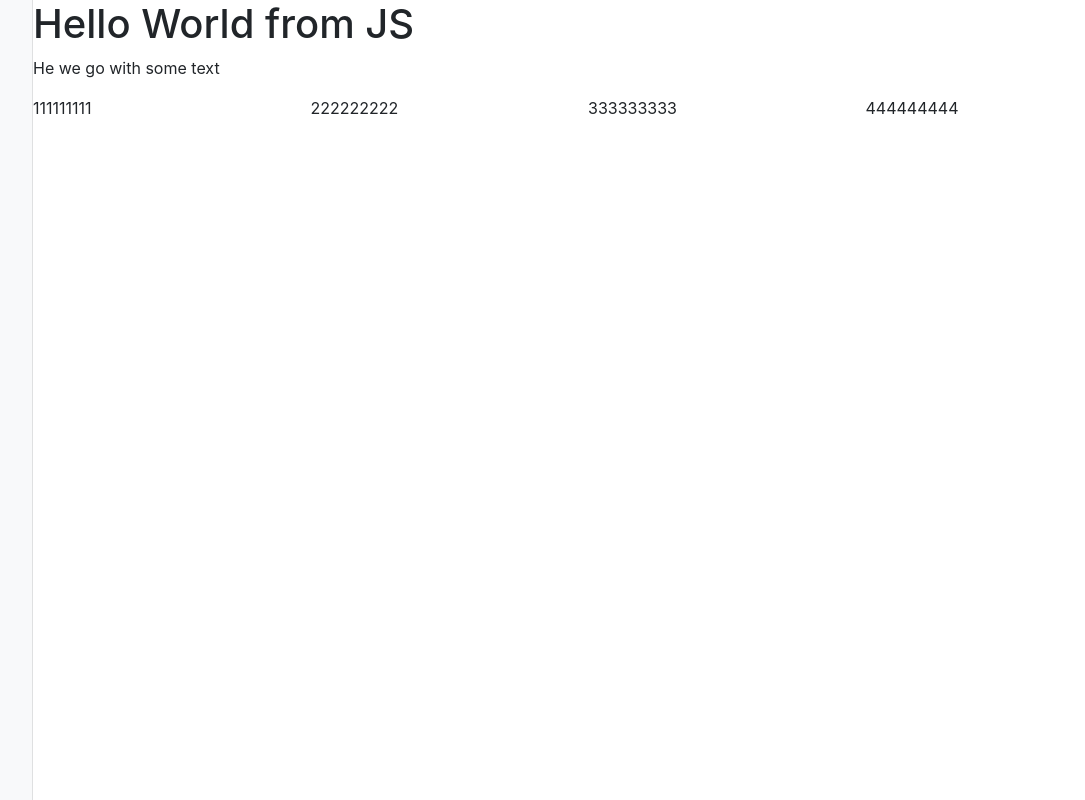
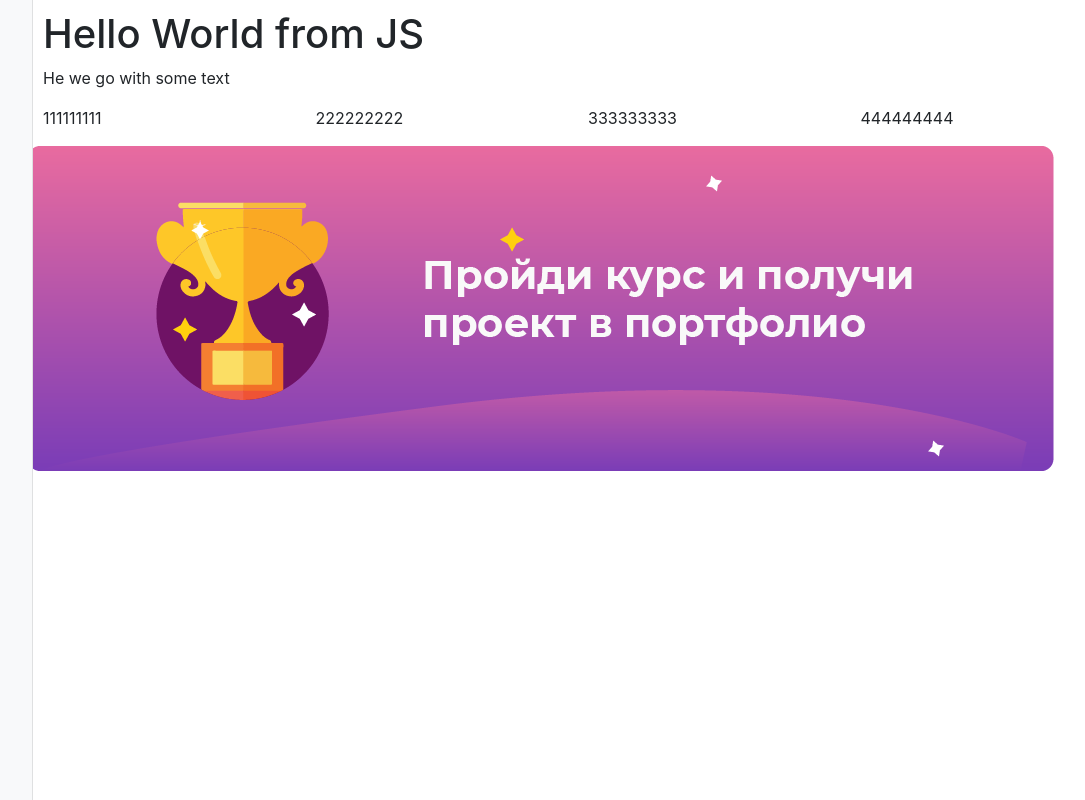
Before and after one commit to Radist-electric/js-constructor, a website built with Parcel: page src/index.html in a window 1280 px wide. Shown: the whole page, without its empty margins (167-1252 px from the left). Built offline with nearby package versions, Linux system fonts and the light colour scheme.

Commit message:
I initialized the project, changed its structure and installed Parcel

```diff
--- a/index.js
+++ b/src/index.js
@@ -8,7 +8,8 @@ const model = [
       '333333333',
       '444444444'
     ]
-  }
+  },
+  {type: 'image', value: './assets/image.png'}
 ]
 
 const $site = document.querySelector('#site')
@@ -20,6 +21,8 @@ model.forEach(block => {
     html = text(block)
   } else if (block.type === 'columns') {
     html = columns(block)
+  } else if (block.type === 'image') {
+    html = image(block)
   }
   $site.insertAdjacentHTML('beforeend', html)
 
@@ -44,17 +47,17 @@ function text(block) {
   `
 }
 function columns(block) {
-  let html = ''
-  block.value.forEach(item => {
-    html+= `
-    <div class="col-sm">
-      <p>${item}</p>
-    </div>
-    `
-  })
+  const html = block.value.map(item => `<div class="col-sm"><p>${item}</p></div>`)
   return `
   <div class="row">
-    ${html}
+    ${html.join('')}
   </div>
   `
 }
+function image(block) {
+  return `
+  <div class="row">
+    <img src="${block.value}" alt="promotion"/>
+  </div>
+  `
+}
--- a/main.css
+++ b/src/main.css
@@ -7,6 +7,7 @@
   top: 0;
   right: 0;
   left: 200px;
+  padding: 10px;
 }
 
 .sidebar {
```
Also changed, not shown: package.json (added, +26 -0 lines), src/index.html (renamed from index.html, +5 -2 lines), src/assets/image.png (added), 2 other files.
